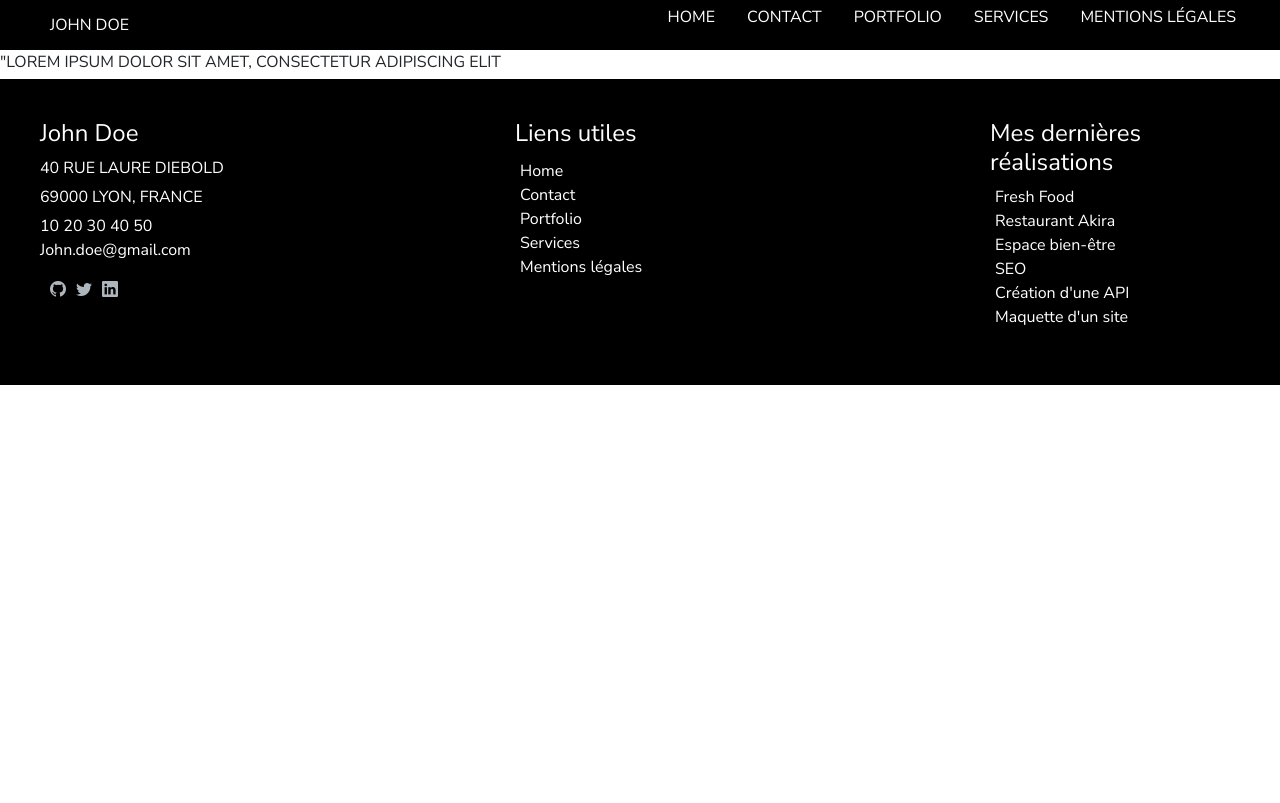
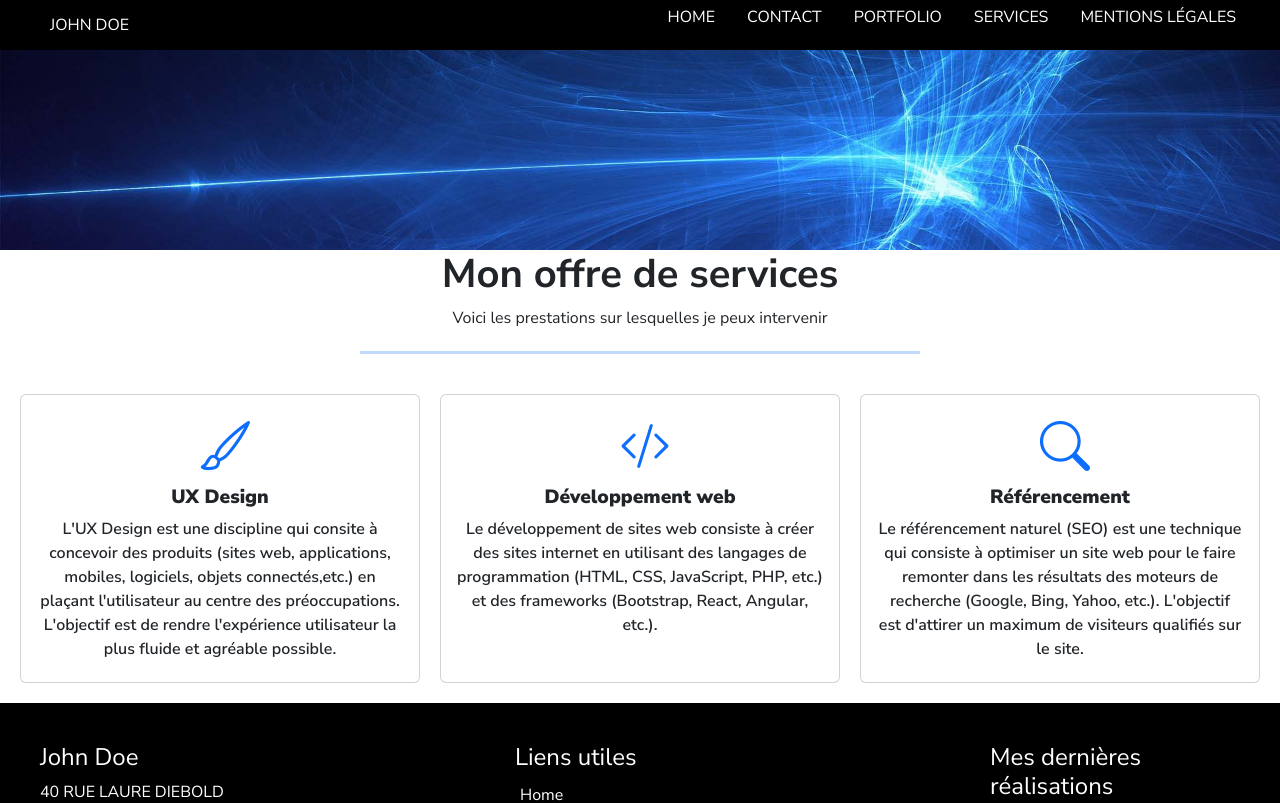
Before and after one commit to gaelledevweb/john_doe, a React (Create React App) app: page /services in a window 1280 px wide. Shown: the top 803 px of the page. Built offline with nearby package versions, Linux system fonts and the light colour scheme.

Commit message:
services

```diff
--- /dev/null
+++ b/src/components/Cardservices.jsx
@@ -0,0 +1,49 @@
+import Card from 'react-bootstrap/Card';
+import "../styles/Cardservices.css";
+
+function BorderExample() {
+    return (
+        <div className='card-container'>
+            <Card>
+                <Card.Body>
+                    <div className='card-icon'><i className="bi bi-brush"></i></div>
+                    <Card.Title className='card-title-service'>UX Design</Card.Title>
+                    <Card.Text className='card-content'>
+                        L'UX Design est une discipline qui consite à
+                        concevoir des produits (sites web, applications, mobiles,
+                        logiciels, objets connectés,etc.) en plaçant l'utilisateur
+                        au centre des préoccupations. L'objectif est de rendre
+                        l'expérience utilisateur la plus fluide et agréable possible.
+                    </Card.Text>
+                </Card.Body>
+            </Card>
+
+            <Card>
+                <Card.Body>
+                    <div className='card-icon'><i className="bi bi-code-slash"></i></div>
+                    <Card.Title className='card-title-service'>Développement web</Card.Title>
+                    <Card.Text className='card-content'>
+                        Le développement de sites web consiste à créer des sites internet
+                        en utilisant des langages de programmation (HTML, CSS, JavaScript,
+                        PHP, etc.) et des frameworks (Bootstrap, React, Angular, etc.).
+                    </Card.Text>
+                </Card.Body>
+            </Card>
+
+            <Card>
+                <Card.Body>
+                    <div className='card-icon'><i className="bi bi-search"></i></div>
+                    <Card.Title className='card-title-service'>Référencement</Card.Title>
+                    <Card.Text className='card-content'>
+                        Le référencement naturel (SEO) est une technique qui consiste à
+                        optimiser un site web pour le faire remonter dans les résultats des
+                        moteurs de recherche (Google, Bing, Yahoo, etc.). L'objectif est
+                        d'attirer un maximum de visiteurs qualifiés sur le site.
+                    </Card.Text>
+                </Card.Body>
+            </Card>
+        </div>
+    );
+}
+
+export default BorderExample;
--- a/src/pages/Services.jsx
+++ b/src/pages/Services.jsx
@@ -1,18 +1,29 @@
 import NavBar from "../components/Navbar";
 import Footer from "../components/Footer";
+import Banner from "../components/Banner";
+import Cardservices from "../components/Cardservices";
 
 const Services = () => {
     return (
         <div>
             <header>
                 <NavBar />
+                <Banner />
+                <div className="main-header">
+                    <h1>Mon offre de services</h1>
+                    <p>Voici les prestations sur lesquelles je peux intervenir
+                    </p>
+                    <hr />
+                </div>
             </header>
-            <p>"Lorem ipsum dolor sit amet, consectetur adipiscing elit</p>
+            <main>
+                <Cardservices />
+            </main>
             <footer>
                 <Footer />
             </footer>
         </div>
-    )
+    );
 }
 
 export default Services;
--- /dev/null
+++ b/src/styles/Cardservices.css
@@ -0,0 +1,22 @@
+.card-container {
+    display: flex;
+    flex-wrap: wrap;
+    gap: 20px;
+    justify-content: center;
+    margin: 20px;
+}
+
+.card-icon i {
+    font-size: 50px;
+    color: #0d6efd;
+}
+
+.card-title-service {
+    font-size: larger;
+    font-weight: 900;
+}
+
+.card:hover {
+    background-color: #efefef;
+    box-shadow: 0 6px 12px rgba(0, 0, 0, 0.2);
+}
```
